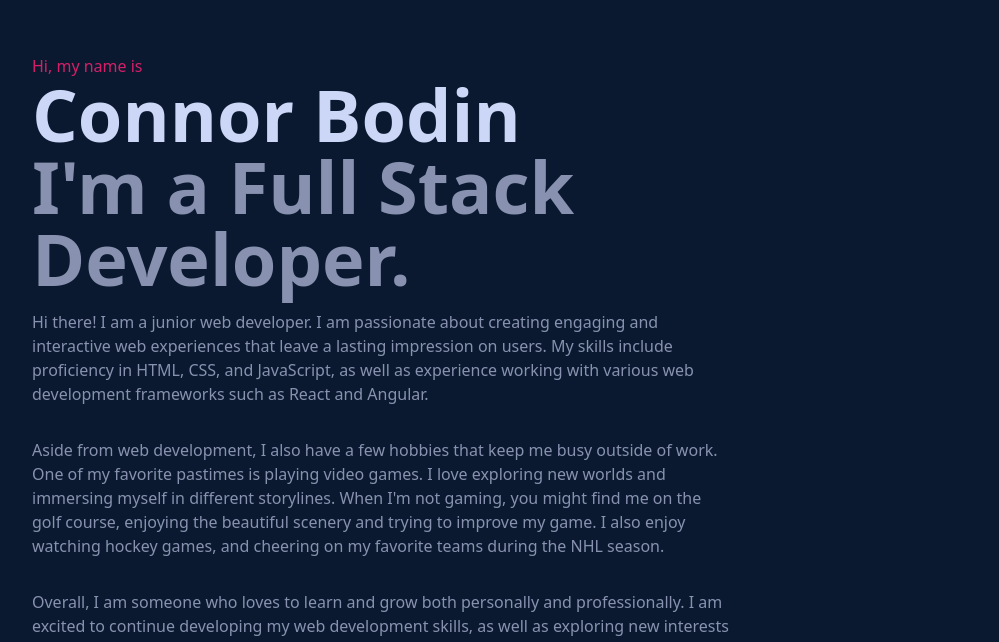
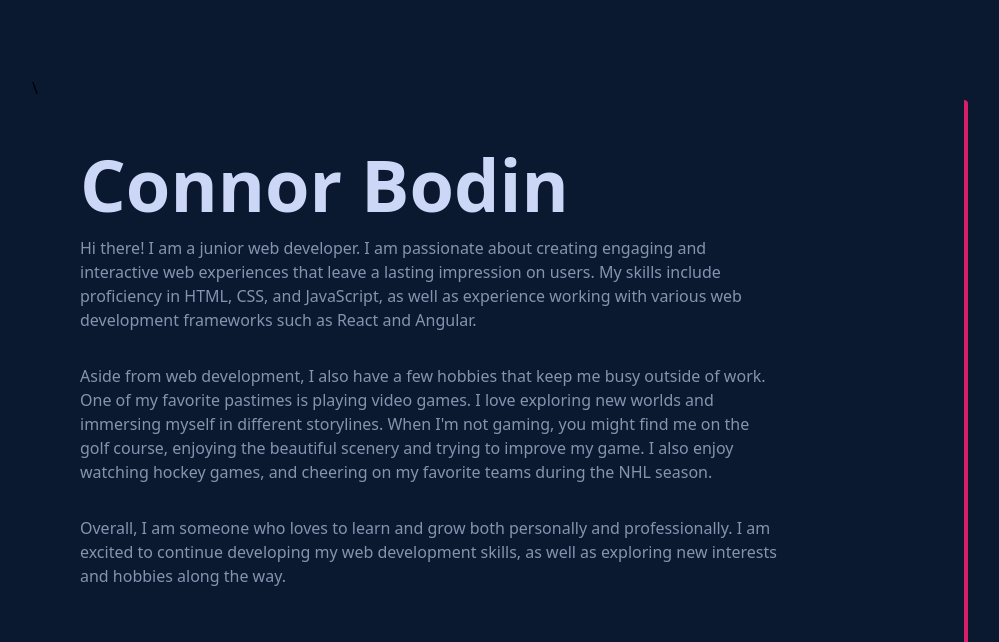
Before and after one commit to connorbodin/github-portfolio, a React (Create React App) app in the folder portfolio-react-app/: page / in a window 1280 px wide. Shown: the part 834-1476 px from the top of the page, without its empty margins (140-1139 px from the left). Built offline with nearby package versions, Linux system fonts and the light colour scheme.

Commit message:
added styling to about me

```diff
--- a/portfolio-react-app/src/components/About.js
+++ b/portfolio-react-app/src/components/About.js
@@ -6,15 +6,11 @@ const About = () => {
   return (
     <div name="about" className="w-full h-screen bg-[#0a192f]">
       {/* Container */}
-      <div className="max-w-[1000px] mx-auto px-8 flex flex-col justify-center h-full">
-        <p className="text-pink-600">Hi, my name is</p>
-        <h1 className="text-4xl sm:text-7xl font-bold text-[#ccd6f6] hover:border-b-4 duration-300 ease-in-out  border-pink-600">
+      <div className="max-w-[1000px] mx-auto px-8 flex flex-col justify-center h-full">\
+      <div className="border-b-4 border-r-4 border-pink-600 p-12 hover:border-pink-400 duration-300 rounded">
+        <h1 className="text-4xl sm:text-7xl font-bold text-[#ccd6f6] ">
           Connor Bodin
         </h1>
-
-        <h2 className="text-4xl sm:text-7xl font-bold text-[#8892b0]">
-          I'm a Full Stack Developer.
-        </h2>
         <p className="text-[#8892b0] py-4 max-w-[700px]">
           Hi there! I am a junior web developer. I
           am passionate about creating engaging and interactive web experiences
@@ -37,7 +33,7 @@ const About = () => {
           professionally. I am excited to continue developing my web development
           skills, as well as exploring new interests and hobbies along the way.
         </p>
-        <div></div>
+        </div>
       </div>
     </div>
   );
```
